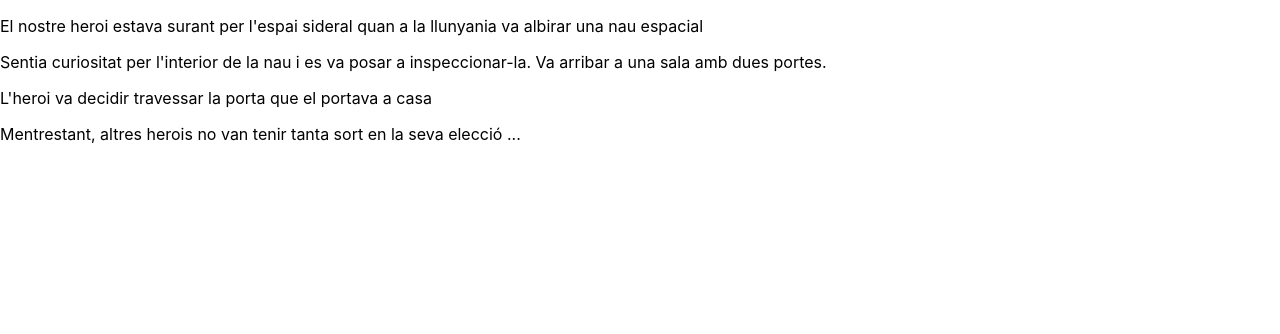
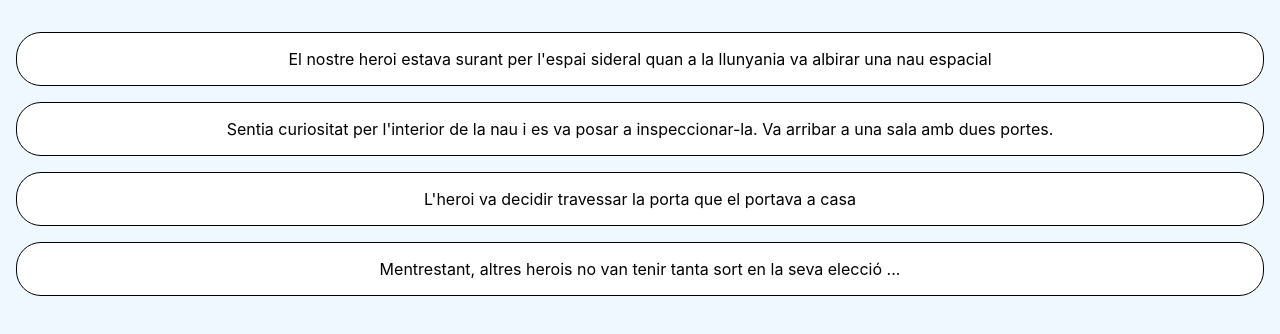
Before and after one commit to Spanioulis/Sprint-6, a React (Create React App) app: page / in a window 1280 px wide. Shown: the top 334 px of the page. Built offline with nearby package versions, Linux system fonts and the light colour scheme.

Commit message:
Ejercicio 3
Instalar 'styled-components'
Implementar estilos en body (`GlobalStyle`) y textos (`Card`)

```diff
--- a/src/App.jsx
+++ b/src/App.jsx
@@ -1,8 +1,8 @@
-// import logo from './logo.svg';
-// import './App.css';
-
 //? Importar Component Escena para poder renderizarlo en App()
 import { Escena } from './components/escena/Escena';
+
+//? Importar component Body de Styled.js
+// import { Body } from './components/Styled';
 
 // Importar [array] de textos que será el 'props' a enviar a <Escena />
 import { textos } from './assets/textos';
@@ -10,9 +10,9 @@ import { textos } from './assets/textos';
 function App() {
     return (
         // Usaremos el tag <></> vacío, aunque se podría usar <Fragment></Fragment>
-        <>
+        <div>
             <Escena param={textos} />
-        </>
+        </div>
     );
 }
 
--- /dev/null
+++ b/src/components/Styled.js
@@ -0,0 +1,18 @@
+import styled, { createGlobalStyle } from 'styled-components';
+
+export const GlobalStyle = createGlobalStyle`
+
+body {
+    background-color: aliceblue;
+    padding-top: 1rem;
+}
+`;
+
+export const Card = styled.span`
+    background-color: white;
+    border-radius: 25px;
+    border: 1px black solid;
+    display: flex;
+    justify-content: center;
+    margin: 1rem;
+`;
--- a/src/components/escena/Escena.jsx
+++ b/src/components/escena/Escena.jsx
@@ -1,3 +1,5 @@
+import { Card } from '../Styled';
+
 // Lo exportamos con nombre explícito (mismo que el archivo), no por default
 // Al contener un único <tag> o elemento, no hace falta envolverlo en un contenedor padre
 
@@ -5,7 +7,11 @@ export const Escena = ({ param }) => {
     // Recorrer array (param) y crear un nuevo <p></p> por cada elemento
     // Poner una 'key' a cada elemento para evitar error en Consola
     const frases = param.map((frase, index) => {
-        return <p key={index}>{frase}</p>;
+        return (
+            <Card>
+                <p key={index}>{frase}</p>
+            </Card>
+        );
     });
 
     // Devolver el conjunto de frases en un contenedor padre vacío, para que no se genere un contenedor (p, div...) que pueda causarnos problemas
--- a/src/index.js
+++ b/src/index.js
@@ -3,12 +3,14 @@ import ReactDOM from 'react-dom/client';
 import './index.css';
 import App from './App';
 import reportWebVitals from './reportWebVitals';
+import { GlobalStyle } from './components/Styled';
 
 const root = ReactDOM.createRoot(document.getElementById('root'));
 root.render(
-  <React.StrictMode>
-    <App />
-  </React.StrictMode>
+    <React.StrictMode>
+        <GlobalStyle />
+        <App />
+    </React.StrictMode>
 );
 
 // If you want to start measuring performance in your app, pass a function
```
